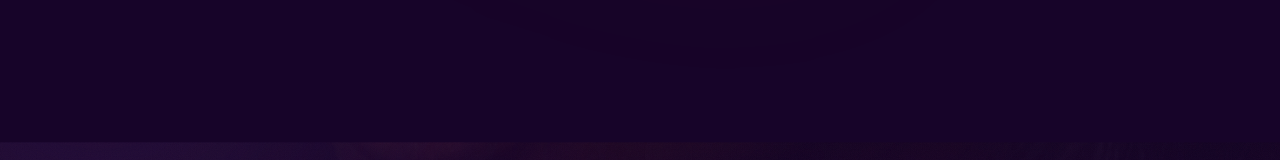
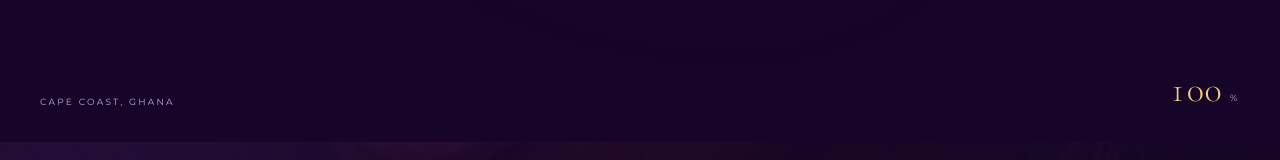
Before and after one commit to Kaly06/anna-s-beautistry-new, a React (Vite) app: page / in a window 1280 px wide. Shown: the part 534-694 px from the top of the page. Built offline with nearby package versions, Linux system fonts and the light colour scheme; no server answers.

Commit message:
Keep city and % counter unfaded through the whole opening
Co-authored-by: arena-agent <297053741+arena-agent@users.noreply.github.com>

```diff
--- a/src/components/ui/Loader.tsx
+++ b/src/components/ui/Loader.tsx
@@ -13,7 +13,8 @@ const WORDMARK = WORDMARK_LINE_ONE.split('');
  *  2. The full lockup RESTS — name fully formed and still for ~4 seconds
  *     while the counter climbs slowly (6.4s count).
  *  3. The face resumes growing to 4x, pushing the name, the rule and the
- *     corner notes away until only the big logo remains.
+ *     top notes away until only the big logo remains. (The city and the
+ *     % counter never fade — they leave with the curtain itself.)
  *  4. The curtain lifts; the logo grows a little more and dissolves.
  *
  * All `animate` timelines below are 6.4s long (matching COUNT_MS) with the
@@ -146,11 +147,9 @@ export default function Loader({ onDone }: { onDone: () => void }) {
         </m.div>
       </div>
 
-      <m.div
-        className="flex items-end justify-between"
-        animate={{ opacity: [1, 1, 0] }}
-        transition={{ duration: 6.4, ease: EASE, delay: 0.1, times: [0, 0.83, 1] }}
-      >
+      {/* The city and the counter never fade — they stay readable to 100%
+          and leave only when the curtain itself lifts. */}
+      <div className="flex items-end justify-between">
         <span className="max-w-[180px] font-sans text-[9px] uppercase leading-relaxed tracking-[0.25em] text-ivory-400">
           {HOUSE.city}, Ghana
         </span>
@@ -160,7 +159,7 @@ export default function Loader({ onDone }: { onDone: () => void }) {
           </span>
           <span className="font-sans text-[9px] tracking-[0.3em] text-ivory-400">%</span>
         </div>
-      </m.div>
+      </div>
     </m.div>
   );
 }
```
